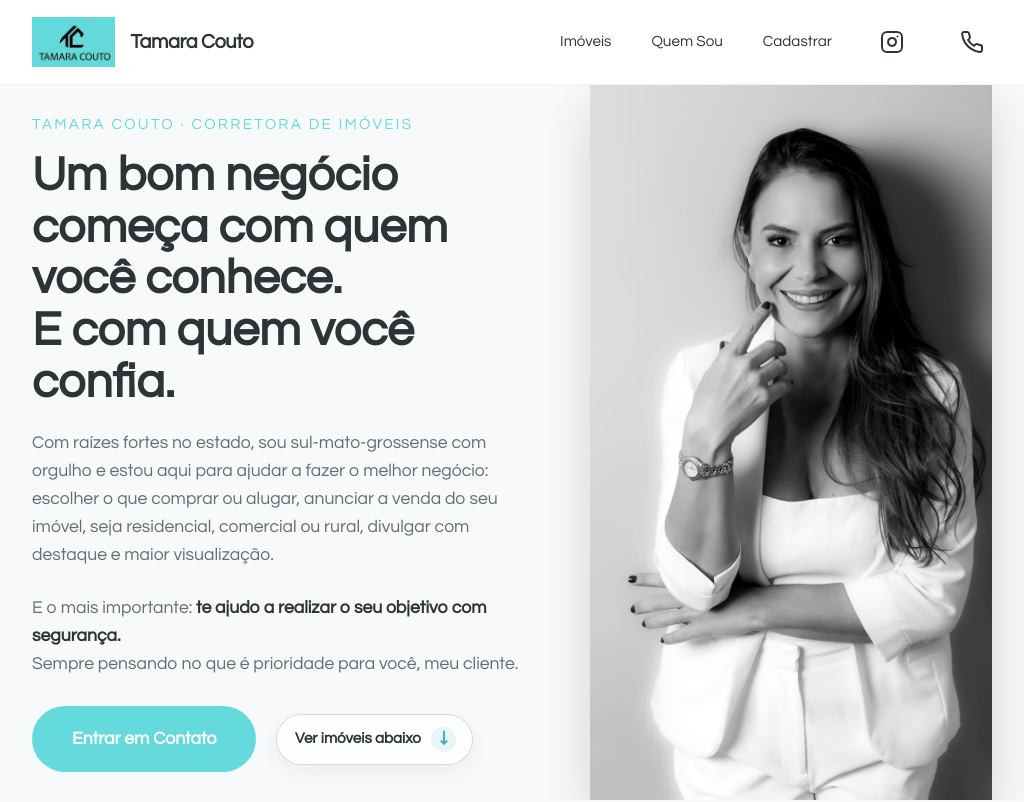
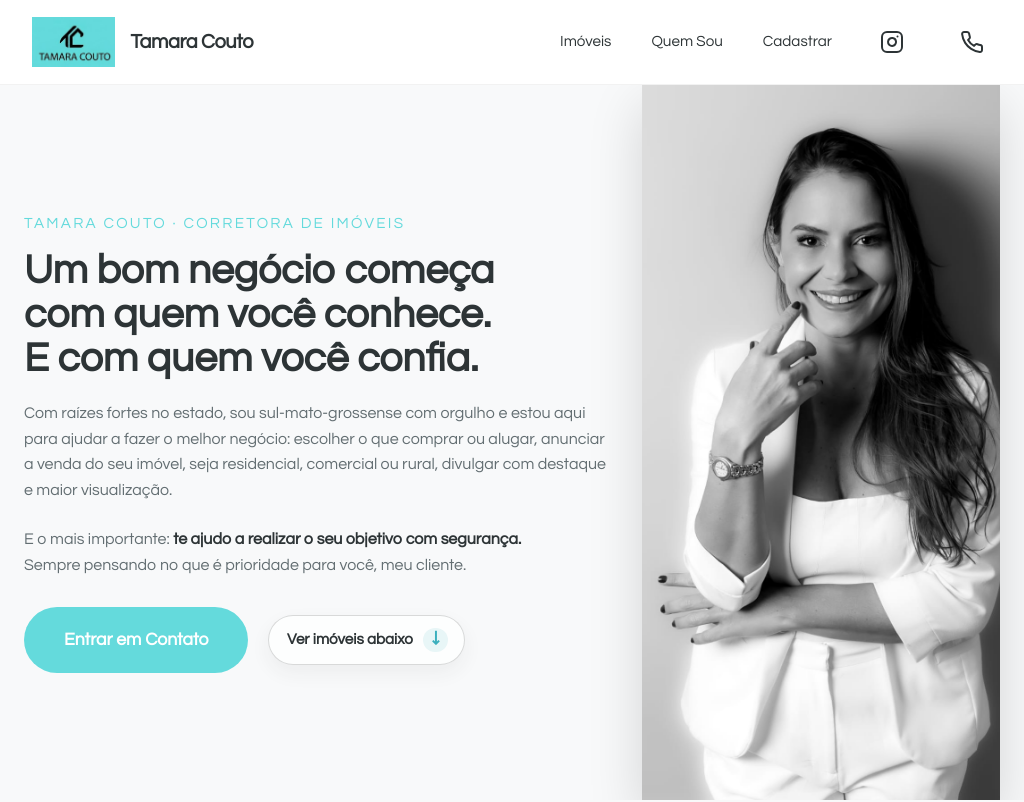
Before and after one commit to Fecchio01/tamara-couto-website, a plain HTML site: page index.html in a window 1024 px wide. Shown: the top 802 px of the page. Drawn offline with Linux system fonts and the light colour scheme.

Commit message:
Fix hero sizing and responsive clipping

```diff
--- a/index.html
+++ b/index.html
@@ -5,7 +5,7 @@
     <meta name="viewport" content="width=device-width, initial-scale=1.0">
     <title>Tamara Couto | Corretora de Imóveis de Alto Padrão em Campo Grande - MS</title>
     <meta name="description" content="Especialista em imóveis de alto padrão em Campo Grande, MS. Tamara Couto seleciona as melhores propriedades da cidade com exclusividade, segurança e transparência. CRECI-MS.">
-    <link rel="stylesheet" href="style.css?v=20260901-v7">
+    <link rel="stylesheet" href="style.css?v=20260902-responsive-v8">
     <!-- Fonts -->
     <link rel="preconnect" href="https://fonts.googleapis.com">
     <link rel="preconnect" href="https://fonts.gstatic.com" crossorigin>
--- a/style.css
+++ b/style.css
@@ -195,7 +195,7 @@ h1, h2, h3, .kicker, .brand-text, blockquote {
 .hero.split {
     position: relative;
     height: 100vh;
-    min-height: 750px;
+    min-height: min(750px, 100dvh);
     display: flex;
     align-items: stretch; /* Forces children to stretch from top to bottom of section */
     justify-content: space-between;
@@ -205,7 +205,7 @@ h1, h2, h3, .kicker, .brand-text, blockquote {
     max-width: 1300px;
     margin: 0 auto;
     background-color: var(--bg-light);
-    gap: 4rem;
+    gap: clamp(2rem, 4vw, 4rem);
     overflow: hidden;
 }
 
@@ -214,14 +214,15 @@ h1, h2, h3, .kicker, .brand-text, blockquote {
     display: flex;
     flex-direction: column;
     justify-content: center; /* Vertically centers the text */
-    padding: 2rem 0;
-    max-width: 600px;
+    padding: 1.5rem 0;
+    max-width: 640px;
     z-index: 2;
 }
 
 .hero-image-col {
     height: auto; /* Automatically stretches to fill the section height exactly */
-    max-width: 50vw;
+    width: clamp(320px, 34vw, 480px);
+    max-width: none;
     aspect-ratio: 9 / 16;
     border-radius: 0;
     overflow: hidden;
@@ -245,14 +246,15 @@ h1, h2, h3, .kicker, .brand-text, blockquote {
 }
 
 .hero-content h1 {
-    font-size: clamp(3rem, 4vw, 4.5rem);
+    font-size: clamp(2.7rem, 3.4vw, 4rem);
     line-height: 1.08;
     margin-bottom: 1.25rem;
     font-weight: 600;
+    text-wrap: balance;
 }
 
 .hero-content .hero-desc {
-    font-size: 1.1rem;
+    font-size: 1rem;
     color: var(--text-muted);
     margin-bottom: 1.5rem;
     font-weight: 400;
@@ -1399,6 +1401,22 @@ h1, h2, h3, .kicker, .brand-text, blockquote {
     border-color: var(--primary-dark);
 }
 
+@media (min-width: 769px) and (max-width: 1100px) {
+    .hero.split {
+        padding-left: 1.5rem;
+        padding-right: 1.5rem;
+        gap: 2rem;
+    }
+
+    .hero-content h1 {
+        font-size: clamp(2.55rem, 3.4vw, 3.45rem);
+    }
+
+    .hero-image-col {
+        width: clamp(280px, 35vw, 400px);
+    }
+}
+
 .btn-secondary.large {
     padding: 1rem 2rem;
     font-size: 1.05rem;
```
